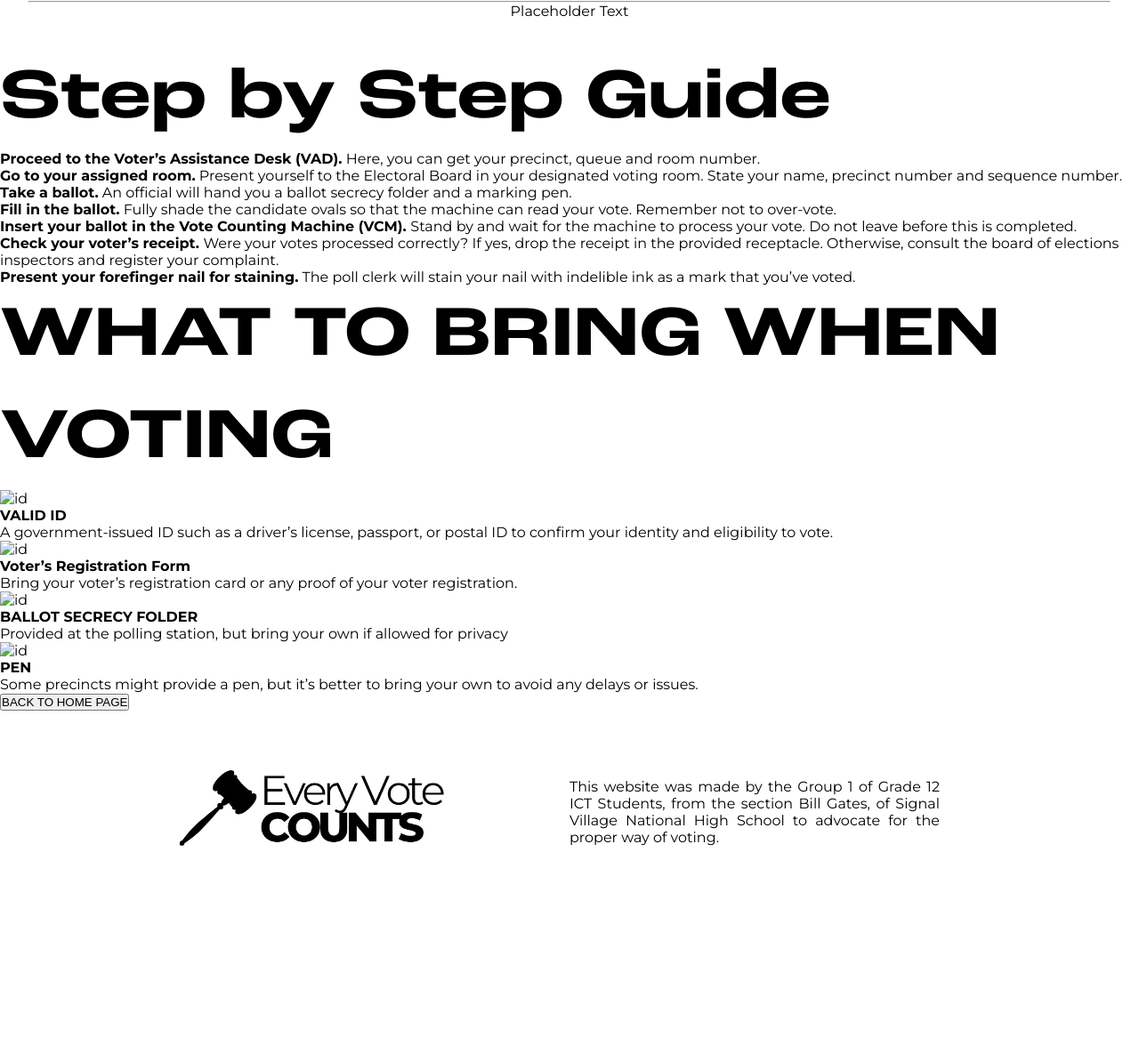
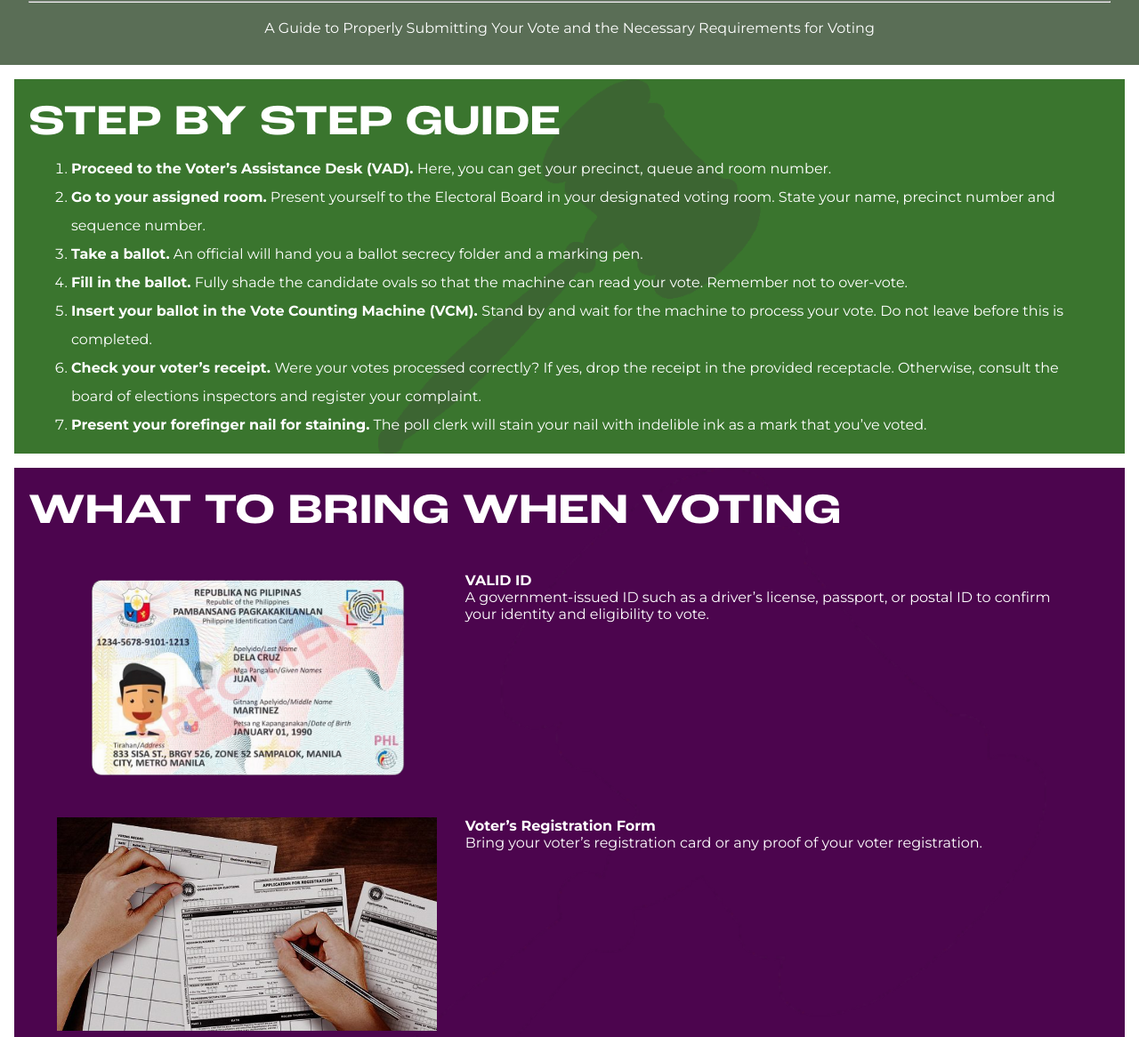
Before and after one commit to everyvotecounts/everyvotecounts.github.io, a plain HTML site: page stepsandreqs.html in a window 1280 px wide. Shown: the part 361-1527 px from the top of the page at 89% size. Before the commit the page ends 1388 px from the top, so only its background shows below. Drawn offline with Linux system fonts and the light colour scheme.

Commit message:
Majority of Styling finished

```diff
--- /dev/null
+++ b/css/mustinvoting.css
@@ -0,0 +1,39 @@
+:root {
+    --accent1: #d96219;
+    --accent2: #ae2c2c;
+    --accent3: #ffed00;
+}
+/* Section: Title */
+.title {
+    background-color: var(--accent2);
+    color: white;
+}
+
+/* Section: Main Page */
+.must {
+    margin: 1rem 3rem 1rem 3rem; padding: 4rem;
+    background-color: var(--accent1);
+    background-image: url(../src/gavel_8e2020.png);
+    background-repeat: no-repeat;
+    background-position: center;
+    background-size: contain;
+
+    color: white;
+}
+.must > h1 {
+    line-height: 1;
+}
+.must > ol {
+    padding-left: 4rem;
+}
+.must > ol > li {
+    line-height: 2rem;
+}
+
+/* Section: Return */
+.return {
+    text-align: center;
+}
+.return > a > button {
+    background-color: var(--accent3);
+}
--- /dev/null
+++ b/css/stepsandreqs.css
@@ -0,0 +1,50 @@
+:root {
+    --accent1: #5a6e56;
+    --accent2: #3a752e;
+    --accent3: #4c054e;
+}
+/* Section: Title */
+.title {
+    background-color: var(--accent1);
+    color: white
+}
+.titlepage > h1 {
+    font-size: 4rem;
+}
+
+/* Section: Step by Step Guide */
+.stepguide, .bringtovote{
+    margin: 1rem; padding: 1rem;
+    background-color: var(--accent2);
+    color: white;
+    background-image: url(../src/gavel_4c054e.png);
+    background-repeat: no-repeat;
+    background-position: center;
+    background-size: contain;
+}
+
+.stepguide > ol {
+    margin: 0rem 3rem 0rem 3rem;
+    line-height: 2rem;
+}
+
+/* Section: What to Bring */
+.bringtovote {
+    background-color: var(--accent3);
+}
+.item {
+    display: flex;
+    margin: 2rem;
+    gap: 2rem
+}
+.item > .image {
+    flex: 0 0 35%;
+    text-align: right;
+}
+.item > .image > img {
+    height: 15rem
+}
+
+.return {
+    text-align: center;
+}
--- a/stepsandreqs.html
+++ b/stepsandreqs.html
@@ -4,6 +4,7 @@
         <title>Every Vote Counts</title>
         <meta name="viewport" content="width=device-width, initial-scale=1" />
         <link rel="stylesheet" href="./css/main.css" />
+        <link rel="stylesheet" href="./css/stepsandreqs.css" />
         <link rel="icon" type="image/x-icon" href="./src/favicon.ico" />
         <script src="./css/main.js"></script>
     </head>
@@ -38,94 +39,70 @@
                 <div class="title">
                     <h1>STEPS AND REQUIREMENTS</h1>
                     <hr />
-                    <p>Placeholder Text</p>
+                    <br />
+                    <p>A Guide to Properly Submitting Your Vote and the Necessary Requirements for Voting</p>
                 </div>
                 <div class="stepguide">
-                    <h1>Step by Step Guide</h1>
+                    <h2>STEP BY STEP GUIDE</h2>
                     <ol>
                         <li>
                             <b>Proceed to the Voter’s Assistance Desk (VAD).</b>
-                            Here, you can get your precinct, queue and room
-                            number.
+                            Here, you can get your precinct, queue and room number.
                         </li>
                         <li>
-                            <b>Go to your assigned room.</b> Present yourself to
-                            the Electoral Board in your designated voting room.
-                            State your name, precinct number and sequence
-                            number.
+                            <b>Go to your assigned room.</b> Present yourself to the Electoral Board in your designated voting room. State your name,
+                            precinct number and sequence number.
+                        </li>
+                        <li><b>Take a ballot.</b> An official will hand you a ballot secrecy folder and a marking pen.</li>
+                        <li>
+                            <b>Fill in the ballot.</b> Fully shade the candidate ovals so that the machine can read your vote. Remember not to
+                            over-vote.
                         </li>
                         <li>
-                            <b>Take a ballot.</b> An official will hand you a
-                            ballot secrecy folder and a marking pen.
+                            <b>Insert your ballot in the Vote Counting Machine (VCM). </b>
+                            Stand by and wait for the machine to process your vote. Do not leave before this is completed.
                         </li>
                         <li>
-                            <b>Fill in the ballot.</b> Fully shade the candidate
-                            ovals so that the machine can read your vote.
-                            Remember not to over-vote.
-                        </li>
-                        <li>
-                            <b
-                                >Insert your ballot in the Vote Counting Machine
-                                (VCM).
-                            </b>
-                            Stand by and wait for the machine to process your
-                            vote. Do not leave before this is completed.
-                        </li>
-                        <li>
-                            <b>Check your voter’s receipt. </b> Were your votes
-                            processed correctly? If yes, drop the receipt in the
-                            provided receptacle. Otherwise, consult the board of
-                            elections inspectors and register your complaint.
+                            <b>Check your voter’s receipt. </b> Were your votes processed correctly? If yes, drop the receipt in the provided
+                            receptacle. Otherwise, consult the board of elections inspectors and register your complaint.
                         </li>
                         <li>
                             <b>Present your forefinger nail for staining.</b>
-                            The poll clerk will stain your nail with indelible
-                            ink as a mark that you’ve voted.
+                            The poll clerk will stain your nail with indelible ink as a mark that you’ve voted.
                         </li>
                     </ol>
                 </div>
                 <div class="bringtovote">
-                    <h1>WHAT TO BRING WHEN VOTING</h1>
+                    <h2>WHAT TO BRING WHEN VOTING</h2>
                     <div class="item">
-                        <img alt="id" />
+                        <div class="image"><img alt="Valid ID" src="/src/validid.png"/></div>
                         <div class="description">
                             <b>VALID ID</b>
                             <p>
-                                A government-issued ID such as a driver’s
-                                license, passport, or postal ID to confirm your
-                                identity and eligibility to vote.
+                                A government-issued ID such as a driver’s license, passport, or postal ID to confirm your identity and eligibility to
+                                vote.
                             </p>
                         </div>
                     </div>
                     <div class="item">
-                        <img alt="id" />
+                        <div class="image"><img alt="Registration Form" src="/src/regform.png"/></div>
                         <div class="description">
                             <b>Voter’s Registration Form</b>
-                            <p>
-                                Bring your voter’s registration card or any
-                                proof of your voter registration.
-                            </p>
+                            <p>Bring your voter’s registration card or any proof of your voter registration.</p>
                         </div>
                     </div>
                     <div class="item">
-                        <img alt="id" />
+                        <div class="image"><img alt="Secrecy Folder" src="/src/secrecyfolder.jpg"/></div>
                         <div class="description">
                             <b>BALLOT SECRECY FOLDER</b>
-                            <p>
-                                Provided at the polling station, but bring your
-                                own if allowed for privacy
-                            </p>
+                            <p>Provided at the polling station, but bring your own if allowed for privacy</p>
                         </div>
                     </div>
                     <div class="item">
-                        <img alt="id" />
+                        <div class="image"></div>
                         <div class="description">
                             <b>PEN</b>
-                            <p>
-                                Some precincts might provide a pen, but it’s
-                                better to bring your own to avoid any delays or
-                                issues.
-                            </p>
+                            <p>Some precincts might provide a pen, but it’s better to bring your own to avoid any delays or issues.</p>
                         </div>
                     </div>
                 </div>
@@ -137,10 +114,8 @@
                 <div class="logo"><img src="./src/Logo.png" /></div>
                 <div class="credit">
                     <p>
-                        This website was made by the Group 1 of Grade 12 ICT
-                        Students, from the section Bill Gates, of Signal Village
-                        National High School to advocate for the proper way of
-                        voting.
+                        This website was made by the Group 1 of Grade 12 ICT Students, from the section Bill Gates, of Signal Village National High
+                        School to advocate for the proper way of voting.
                     </p>
                 </div>
             </div>
```
Also changed, not shown: mustinvoting.html (+1 -0 lines), src/gavel_000000.png (added), src/gavel_4c054e.png (added), src/gavel_8e2020.png (added), src/regform.png (renamed from src/image - Lithop.png), src/secrecyfolder.jpg (renamed from src/Step-4-Get-Your-Ballot-Ballot-Secrecy-Folder-and-Marking-Pen (1) - Lithop.jpg), src/validid.png (renamed from src/image (1) - Lithop.png).
